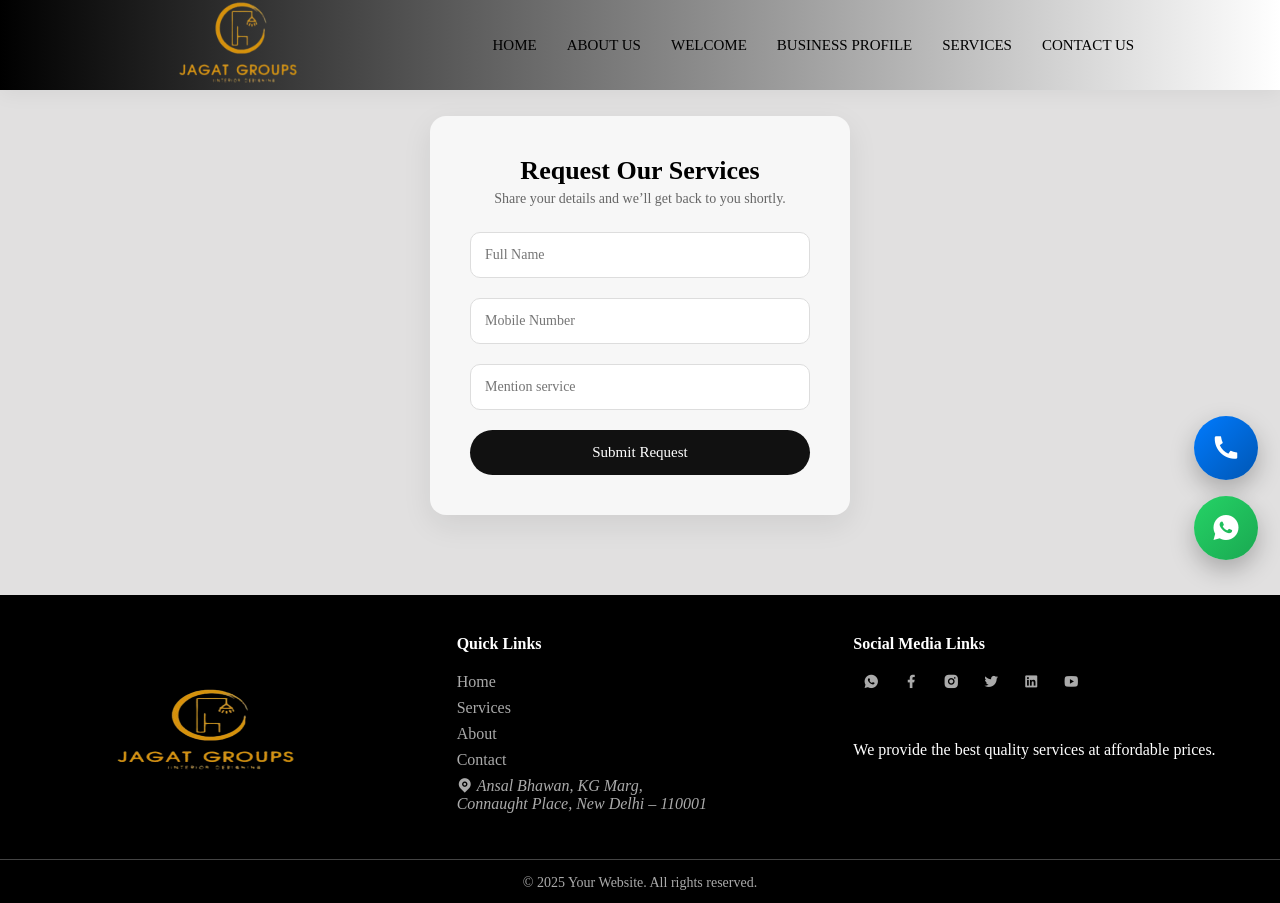
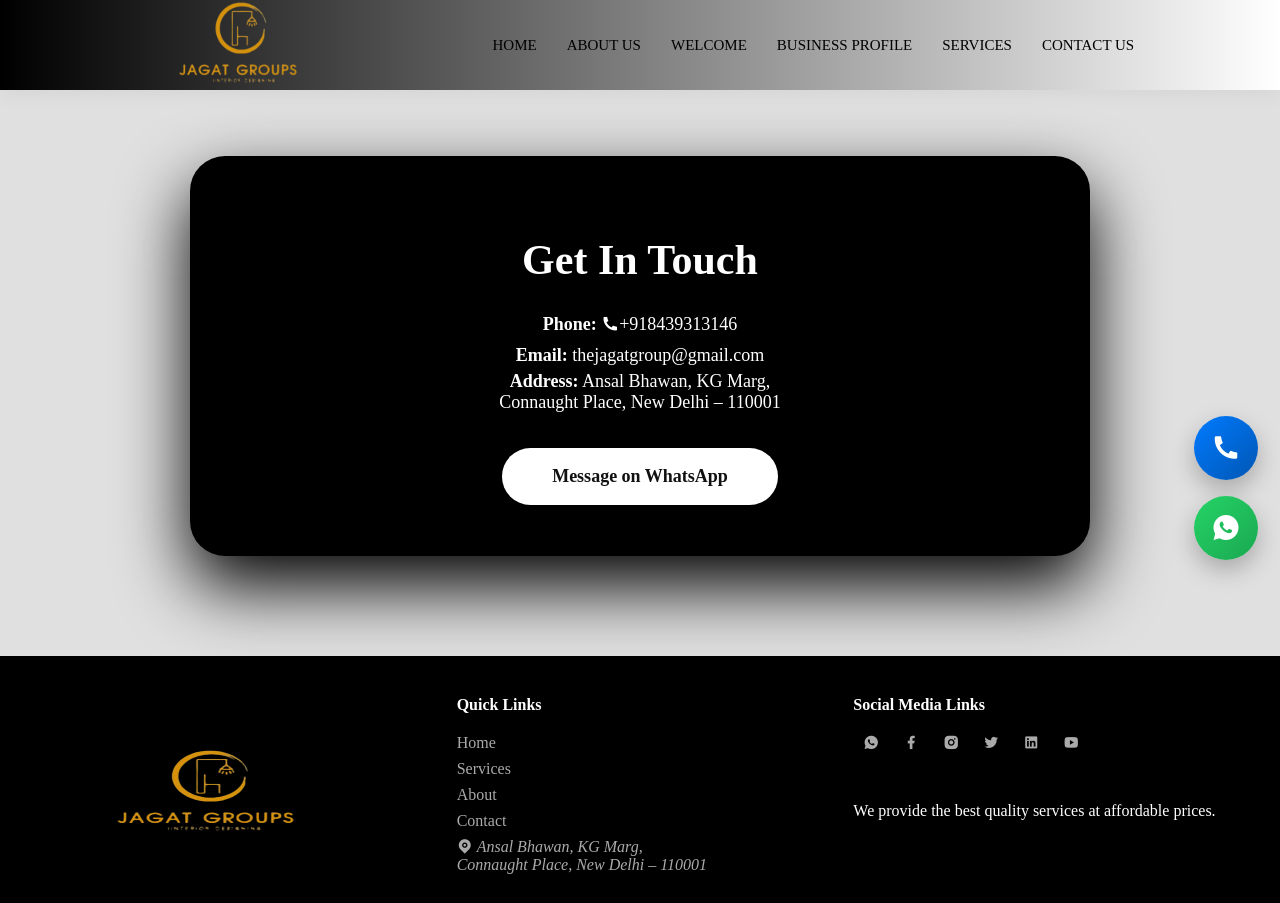
Before and after one commit to tanya0628/Interior, a plain HTML site: page contact.html in a window 1280 px wide. Shown: the top 903 px of the page. Drawn offline with nearby package versions, Linux system fonts and the light colour scheme.

Commit message:
Revamp contact.html with new layout and styles
Updated the contact page layout and styling, added contact information section.

```diff
--- a/contact.html
+++ b/contact.html
@@ -117,26 +117,22 @@
     <!-- contact us section -->
 
 
-      <section class="service-form">
-  <h2>Request Our Services</h2>
-  <p>Share your details and we’ll get back to you shortly.</p>
 
-  <form>
-    <div class="form-group">
-      <input type="text" placeholder="Full Name" required>
-    </div>
 
-    <div class="form-group">
-      <input type="tel" placeholder="Mobile Number" required>
-    </div>
+    <div style="background-color: black; padding:80px; border-radius:35px; max-width:900px; height: 400px; margin:0 auto; text-align:center; box-shadow:0 30px 70px black;
+     margin-top: 120px; margin-bottom: 100px;">
+        <h2 style="font-size:42px; color:white; margin-bottom:30px;">Get In Touch</h2>
+        <p style="font-size:18px; margin-bottom:10px; color:white;"><strong>Phone:</strong> <a style="color: white;" href="tel:+918439313146" class="call" aria-label="Call Us">
+    <i class="ri-phone-fill"></i>+918439313146
+  </a> </p>
+        <p style="font-size:18px; color:white; margin-bottom:5px;"><strong>Email:</strong> thejagatgroup@gmail.com</p>
+        <p style="font-size:18px; color:white;margin-bottom:5px;"><strong>Address:</strong> Ansal Bhawan, KG Marg,<br>
+    Connaught Place, New Delhi – 110001</p>
+        <a href="https://wa.me/918439313146" target="_blank" rel="noopener"
+     class="whatsapp" aria-label="WhatsApp" style="background:white;color:#111;padding:18px 50px;border-radius:50px;display:inline-block;margin-top:30px;font-weight:bold;font-size:18px;">
+          Message on WhatsApp</a>
 
-    <div class="form-group">
-      <input type="tel" placeholder="Mention service" required>
-    </div>
-
-    <button type="submit" class="submit-btn">Submit Request</button>
-  </form>
-</section>
+      </div>
 
 
   <div class="floating-contact">
```
